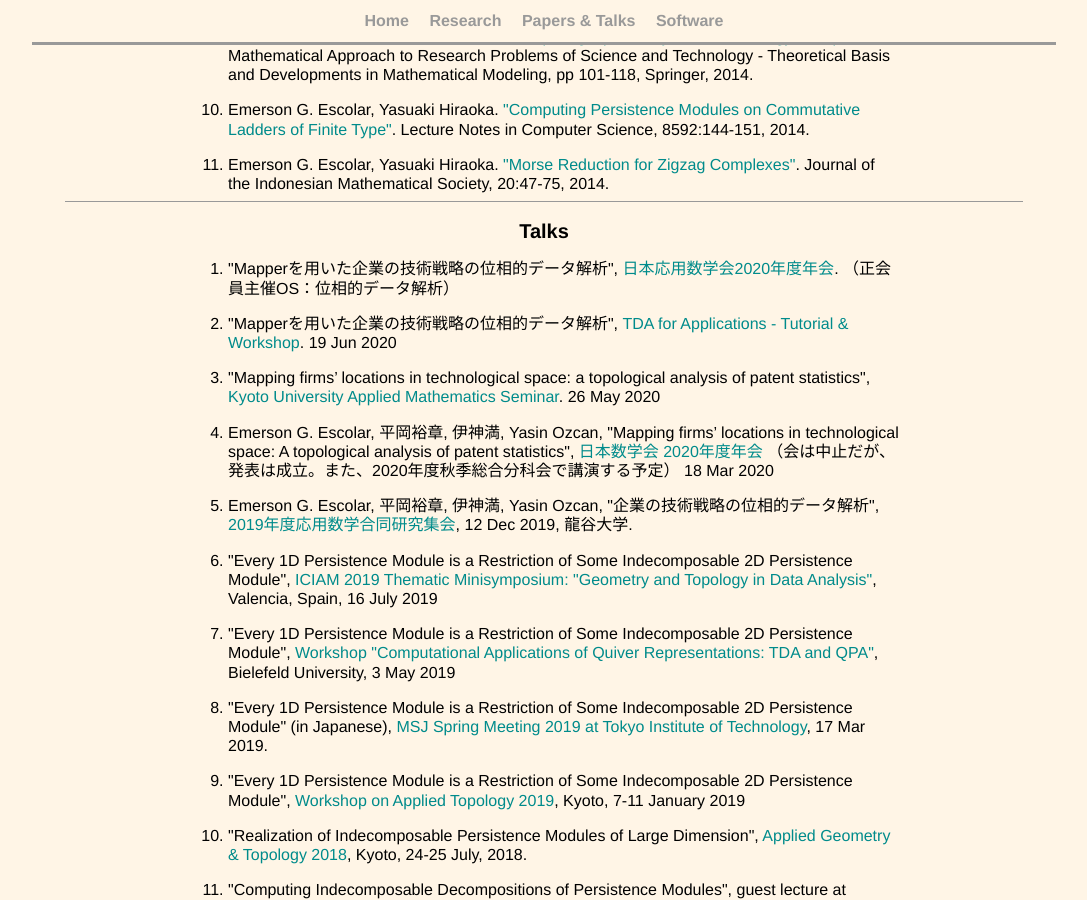
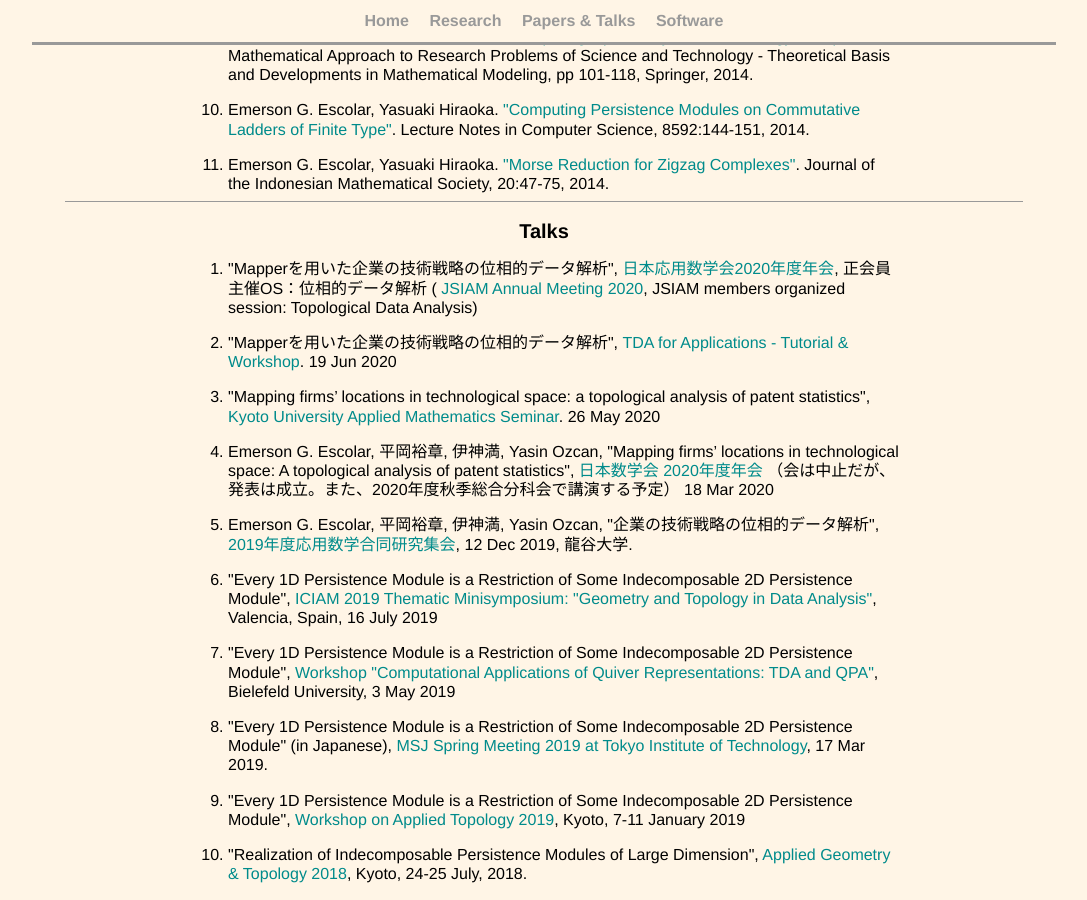
Before and after one commit to emerson-escolar/emerson-escolar.github.io, a Jekyll site: the page built from research_lists.html, in a window 1280 px wide and 900 px high, scrolled down 1268 px. Shown: the whole window, without its empty margins (96-1183 px from the left). Built offline with Jekyll 4.4.1, drawn with Linux system fonts in a browser that asks for light colours.

Commit message:
add jsiam english

```diff
--- a/research_lists.html
+++ b/research_lists.html
@@ -201,8 +201,10 @@ title: Emer's Papers & Talks
     <li>
       "Mapperを用いた企業の技術戦略の位相的データ解析",
       <a target="_blank" href="https://annual2020.jsiam.org/">
-        日本応用数学会2020年度年会</a>.
-      （正会員主催OS：位相的データ解析）
+        日本応用数学会2020年度年会</a>,
+      正会員主催OS：位相的データ解析
+      (<a target="_blank" href="https://annual2020.jsiam.org/en">
+        JSIAM Annual Meeting 2020</a>, JSIAM members organized session: Topological Data Analysis)
     </li>
 
     <li>
```
